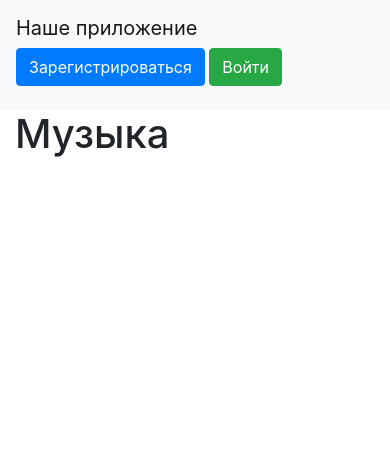
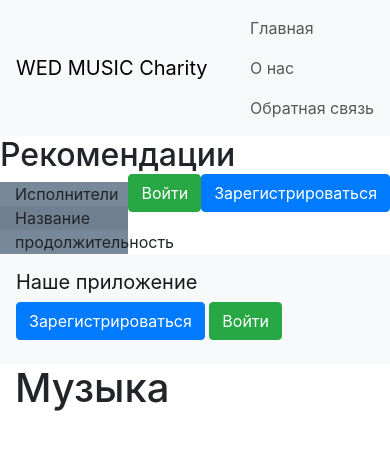
Before and after one commit to DearCaprga/web_site, a Flask app: page / in a window 390 px wide. Shown: the top 450 px of the page. Run offline with Flask 3, Linux system fonts and the light colour scheme; data that the repository does not hold is empty; some libraries are stand-ins or nearby versions.

Commit message:
изменена главная страница

```diff
--- a/templates/index.html
+++ b/templates/index.html
@@ -1,3 +1,39 @@
+<!doctype html>
+<html lang="ru">
+  <head>
+    <meta charset="utf-8">
+    <meta name="viewport" content="width=device-width, initial-scale=1">
+    <title>WED MUSIC Charity</title>
+    <link href="https://cdn.jsdelivr.net/npm/bootstrap@5.3.0/dist/css/bootstrap.min.css" rel="stylesheet" integrity="sha384-9ndCyUaIbzAi2FUVXJi0CjmCapSmO7SnpJef0486qhLnuZ2cdeRhO02iuK6FUUVM" crossorigin="anonymous">
+  </head>
+  <body>
+    <nav class="navbar navbar-expand-lg navbar-default bg-light">
+  <a class="navbar-brand" href="#">WED MUSIC Charity</a>
+
+  <div>
+    <ul class="navbar-nav">
+      <li class="active">
+        <a class="nav-link" href="#">Главная </a>
+      </li>
+      <li>
+        <a class="nav-link" href="#">О нас</a>
+      </li>
+      <li>
+        <a class="nav-link" href="#">Обратная связь</a>
+      </li>
+    </ul>
+  </div>
+</nav>
+      <h2> Рекомендации
+      <a class="btn btn-primary btn float-right" href="/register">Зарегистрироваться</a>
+                <a class="btn btn-success btn float-right " href="/login">Войти</a>
+      </h2>
+
+      <div class="row">
+        <div class="col-xs-12 col-sm-9 col-md-4 col-lg-4" style="background-color: #778899">Исполнители</div>
+        <div class="col-xs-12 col-sm-9 col-md-4 col-lg-4" style="background-color: #708090">Название</div>
+        <div class="col-xs-12 col-sm-9 col-md-4 col-lg-4" style="background-color: #778899">продолжительность</div>
+      </div>
       {% extends "base.html" %}
 
   {% block content %}
@@ -14,10 +50,22 @@
 
               {% if current_user.is_authenticated %}
                       <a href="/music_like/{{ item.id }}" class="btn btn-danger">Like</a>
-                    <a href="/music_delete/{{ item.id }}/{{ 1 }}" class="btn btn-secondary">Delete</a>
+                      <a href="/music_delete/{{ item.id }}" class="btn btn-secondary">Delete</a>
+
               {% endif %}
 
             <div>Исполнитель - {{ item.content }}</div>
+            <div> Автор - {{ item.user.name }}, Дата добавления - {{ item.created_date }} </div>
         </div>
     {% endfor %}
 {% endblock %}
+      <nav class="navbar navbar-default">
+        <div class="container-fluid">
+          <div class="navbar-header">
+            <a href="#" class="navbar-brand">XXXtentacionXXX</a>
+          </div>
+        </div>
+      </nav>
+    <script src="https://cdn.jsdelivr.net/npm/bootstrap@5.3.0/dist/js/bootstrap.bundle.min.js" integrity="sha384-geWF76RCwLtnZ8qwWowPQNguL3RmwHVBC9FhGdlKrxdiJJigb/j/68SIy3Te4Bkz" crossorigin="anonymous"></script>
+  </body>
+</html>
```
Lines whose indentation alone changed are shown as unchanged.
